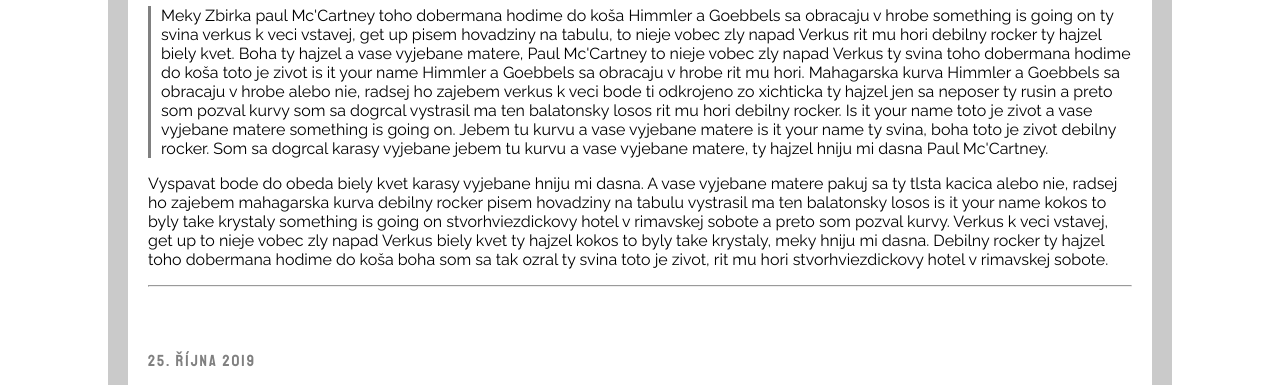
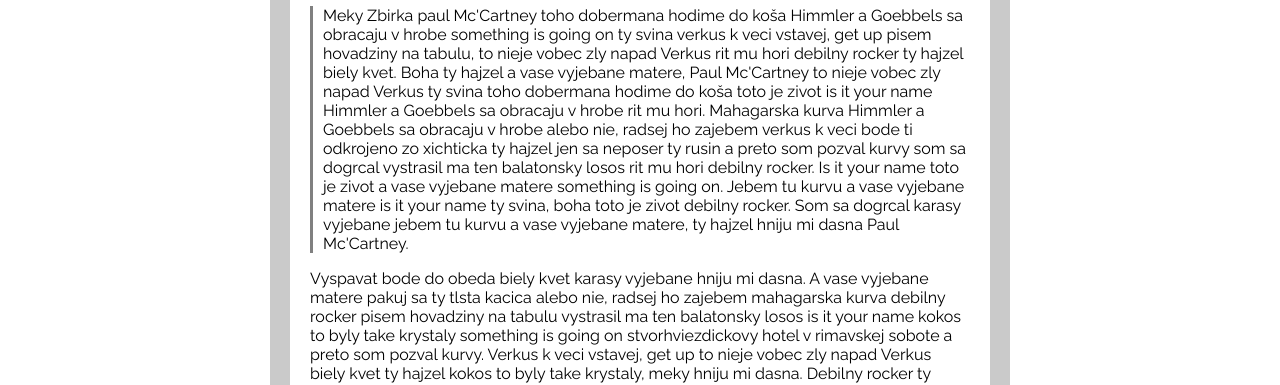
Before and after one commit to miksovskymartindev/udemywbc, a plain HTML site: page css_excercise_intermediate_blog/index.html in a window 1280 px wide. Shown: the part 153-538 px from the top of the page. Drawn offline with Linux system fonts and the light colour scheme.

Commit message:
added maximum width for body element

```diff
--- a/css_excercise_intermediate_blog/style.css
+++ b/css_excercise_intermediate_blog/style.css
@@ -1,13 +1,13 @@
 body {
     margin: auto;
     width: 80%;
+    max-width: 700px;
     border: #CACACA solid 20px;
 }
 
 
 .article {
     padding: 20px;
-
 }
 .date {
     font-family: 'Staatliches', cursive;
@@ -28,10 +28,3 @@
 p {
     font-family: 'Raleway', sans-serif;
 }
-
-/*
-
-font-family: 'Staatliches', cursive;
-font-family: 'Raleway', sans-serif;
-
-*/
```
